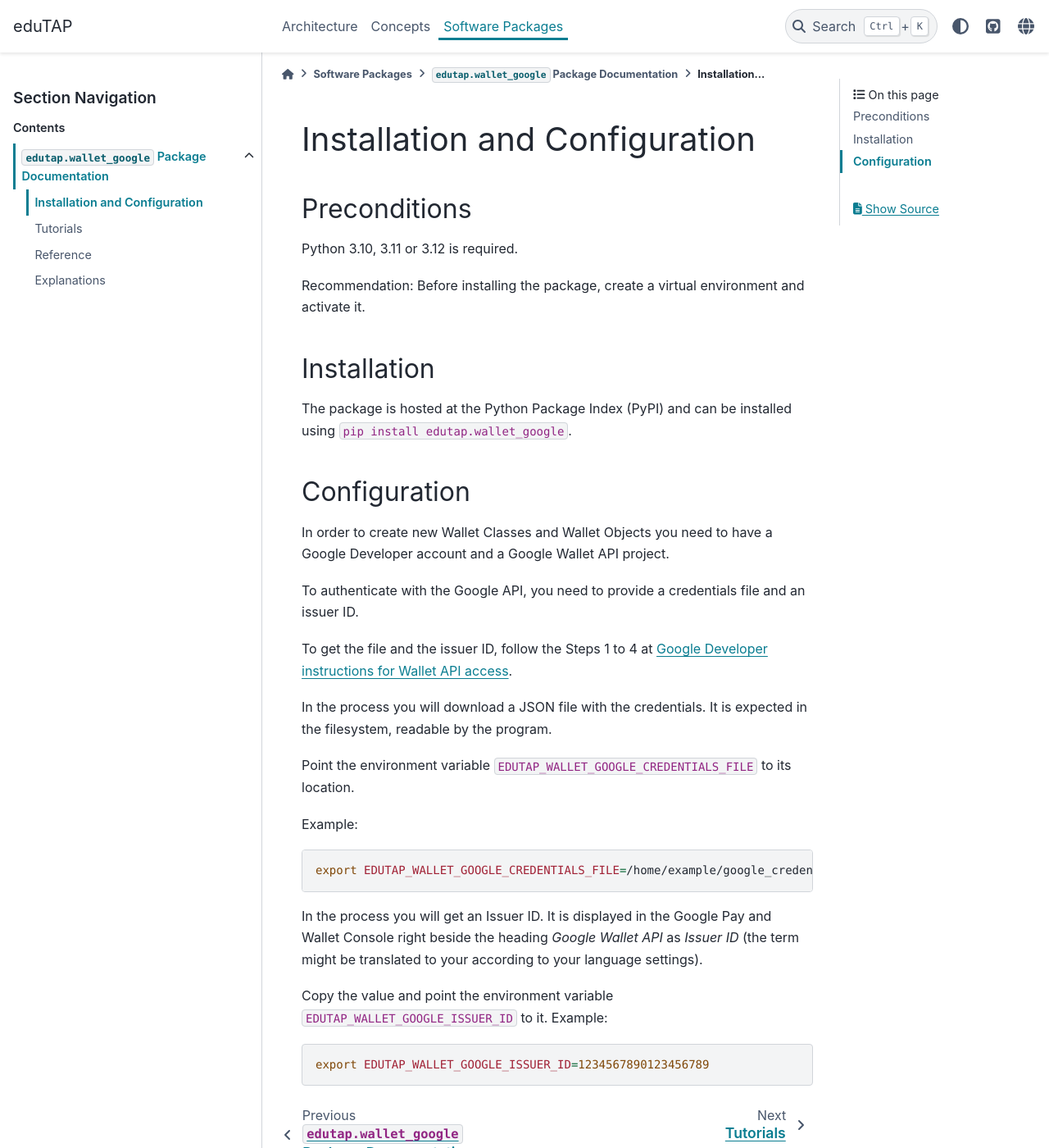
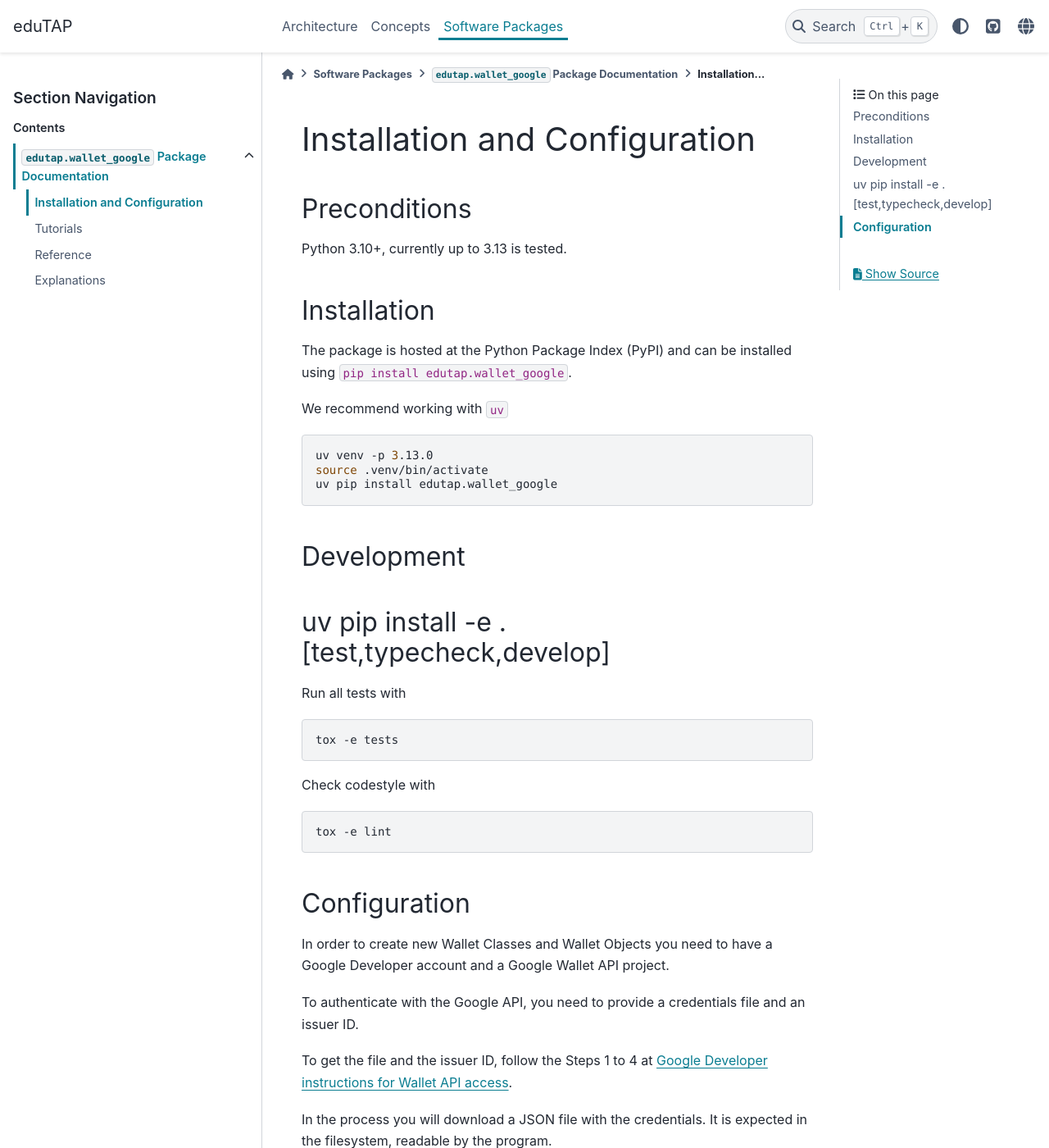
Before and after one commit to edutap-eu/documentation, a Sphinx documentation site: the page built from source/packages/edutap_wallet_google/installation.md, in a window 1280 px wide and 1400 px high. Shown: the whole window at 82% size. Built offline with Sphinx 7.4.7 and the PyData theme 0.15.4, drawn with Linux system fonts in a browser that asks for light colours.

Commit message:
Add development docs

````diff
--- a/source/packages/edutap_wallet_google/installation.md
+++ b/source/packages/edutap_wallet_google/installation.md
@@ -2,13 +2,35 @@
 
 ## Preconditions
 
-Python 3.10, 3.11 or 3.12 is required.
-
-Recommendation: Before installing the package, create a virtual environment and activate it.
+Python 3.10+, currently up to 3.13 is tested.
 
 ## Installation
 
 The package is hosted at the Python Package Index (PyPI) and can be installed using `pip install edutap.wallet_google`.
+
+We recommend working with `uv`
+
+```bash
+uv venv -p 3.13.0
+source .venv/bin/activate
+uv pip install edutap.wallet_google
+```
+
+## Development
+
+## uv pip install -e .[test,typecheck,develop]
+
+Run all tests with
+
+```bash
+tox -e tests
+```
+
+Check codestyle with
+
+```bash
+tox -e lint
+```
 
 ## Configuration
 
````
